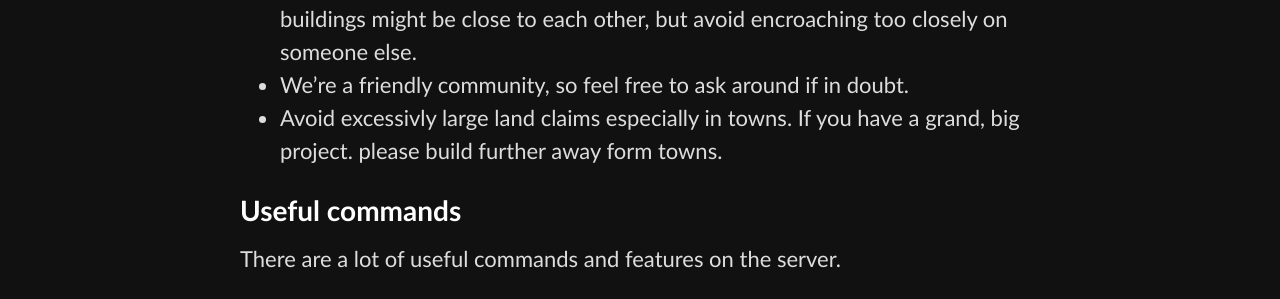
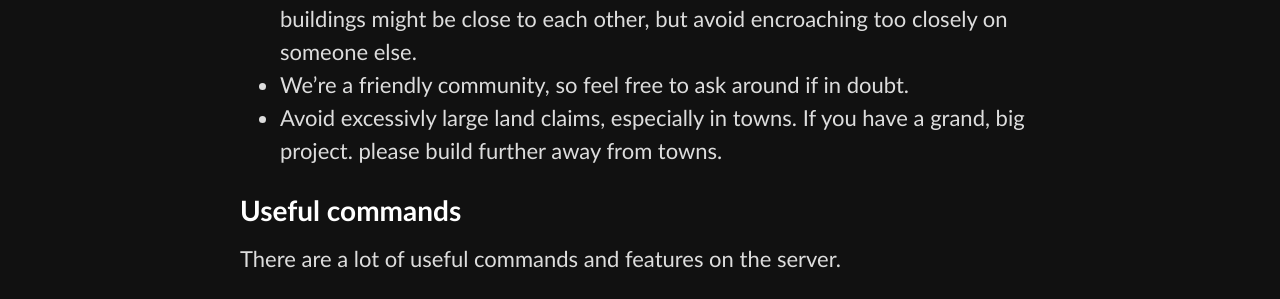
Before and after one commit to N3FS/N3FS-website, a Jekyll site: the page built from _help/minecraft-guidelines.md, in a window 1280 px wide. Shown: the part 1124-1423 px from the top of the page. Built offline with Jekyll 4.4.1, drawn with Linux system fonts in a browser that asks for light colours.

Commit message:
Fixed typo in guidelines

```diff
--- a/_help/minecraft-guidelines.md
+++ b/_help/minecraft-guidelines.md
@@ -28,7 +28,7 @@ To "claim" a plot of land:
 * Find a vacant piece of land. Mark it with signs and blocks or torches so others know not to build there.
 * Don't build or claim too closely to others: use your judgement! In towns, buildings might be close to each other, but avoid encroaching too closely on someone else.
 * We're a friendly community, so feel free to ask around if in doubt.
-* Avoid excessivly large land claims especially in towns. If you have a grand, big project. please build further away form towns.
+* Avoid excessivly large land claims, especially in towns. If you have a grand, big project. please build further away from towns.
 
 ### Useful commands
 
```
